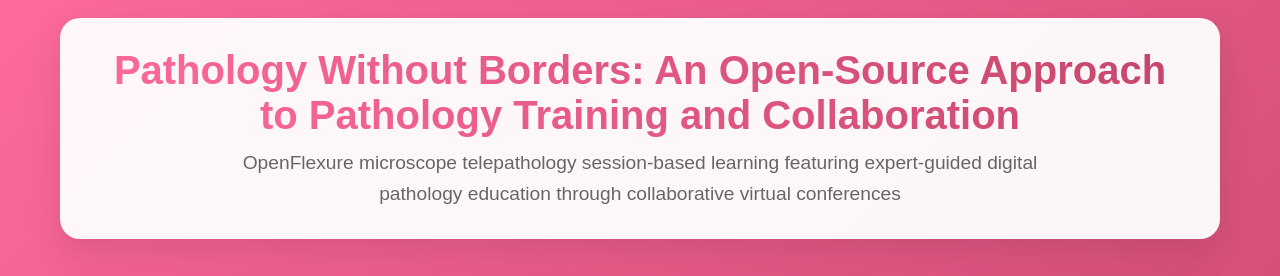
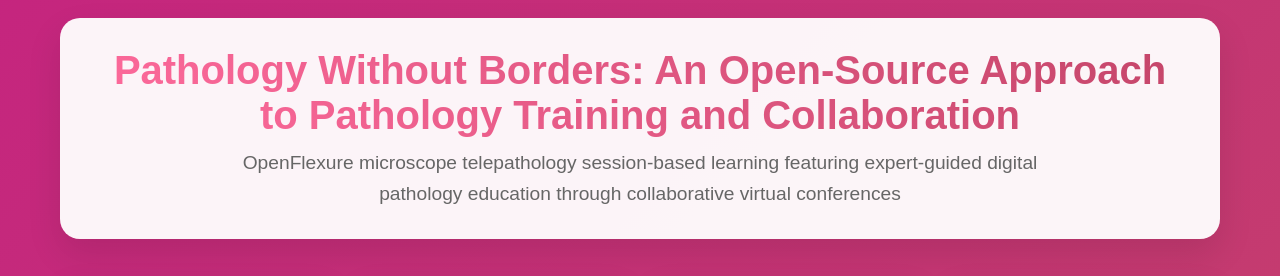
Before and after one commit to dgrosen/pathologywithoutborders, a plain HTML site: page index.html in a window 1280 px wide. Shown: the part 83-359 px from the top of the page. Drawn offline with Linux system fonts and the light colour scheme.

Commit message:
index.html

```diff
--- a/index.html
+++ b/index.html
@@ -13,7 +13,7 @@
 
         body {
             font-family: 'Arial', sans-serif;
-            background: linear-gradient(135deg, #ff6b9d 0%, #c44569 50%, #8b0040 100%);
+            background: linear-gradient(135deg, #C5247F 0%, #c44569 50%, #8b0040 100%);
             min-height: 100vh;
             color: #333;
         }
```
